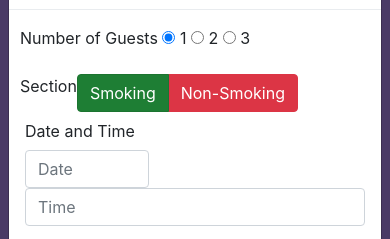
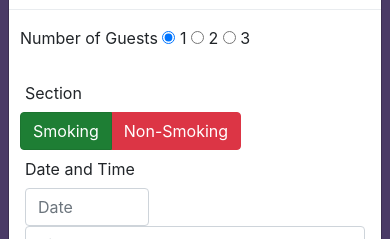
Before and after one commit to Cerious/UHKweb-dev, a website: page index.html in a window 390 px wide. Both pictures are taken after a click on the button "Reserve Table". Shown: the part 68-307 px from the top of the page. Drawn offline with nearby package versions, Linux system fonts and the light colour scheme.

Commit message:
fixing reserve

```diff
--- a/index.html
+++ b/index.html
@@ -107,7 +107,7 @@
                         </div>
 
                         <div class="form-row">
-                            <label for="section">Section </label>
+                            <label for="section" class="col-12 col-md-2 col-form-label">Section </label>
                             <div class="btn-group btn-group-toggle" data-toggle="buttons">
                                 <label class="btn btn-success active">
                                   <input type="radio" name="options" id="option1" autocomplete="off" checked> Smoking
```
